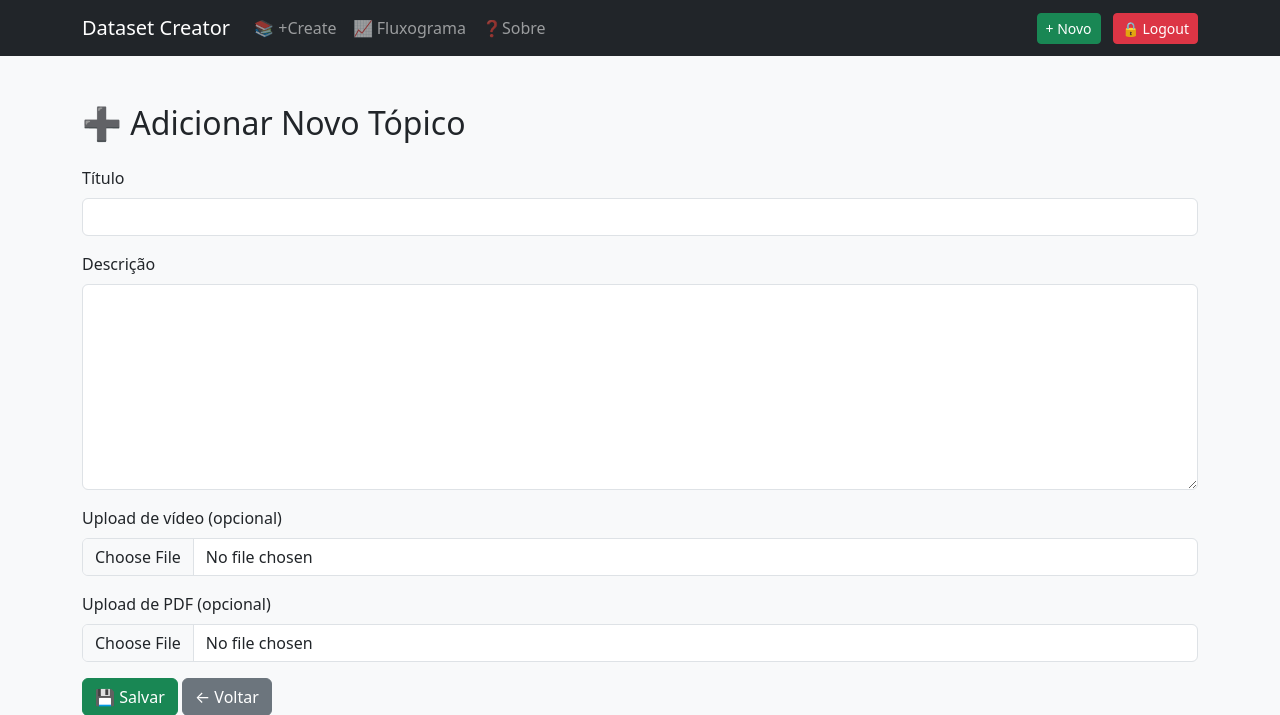
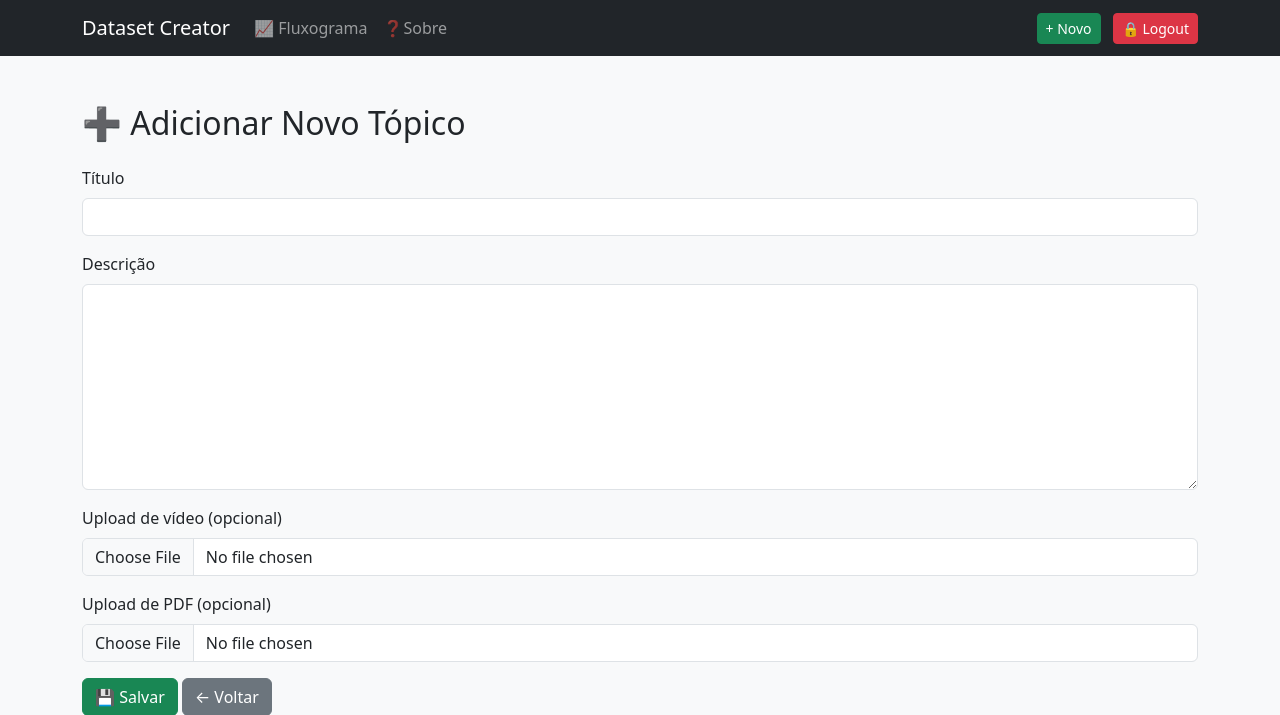
Before and after one commit to daikisuga/fullStack-project, a Flask app: page /upload in a window 1280 px wide. Shown: the top 715 px of the page. Run offline with Flask 3, Linux system fonts and the light colour scheme.

Commit message:
Removendo botão "+create"

```diff
--- a/app/templates/base.html
+++ b/app/templates/base.html
@@ -14,9 +14,6 @@
 
         <div class="collapse navbar-collapse">
             <ul class="navbar-nav me-auto mb-2 mb-lg-0">
-                <li class="nav-item">
-                    <a href="/" class="nav-link">📚 +Create</a>
-                </li>
                 <li class="nav-item">
                     <a href="/fluxograma" class="nav-link">📈 Fluxograma</a>
                 </li>
```
